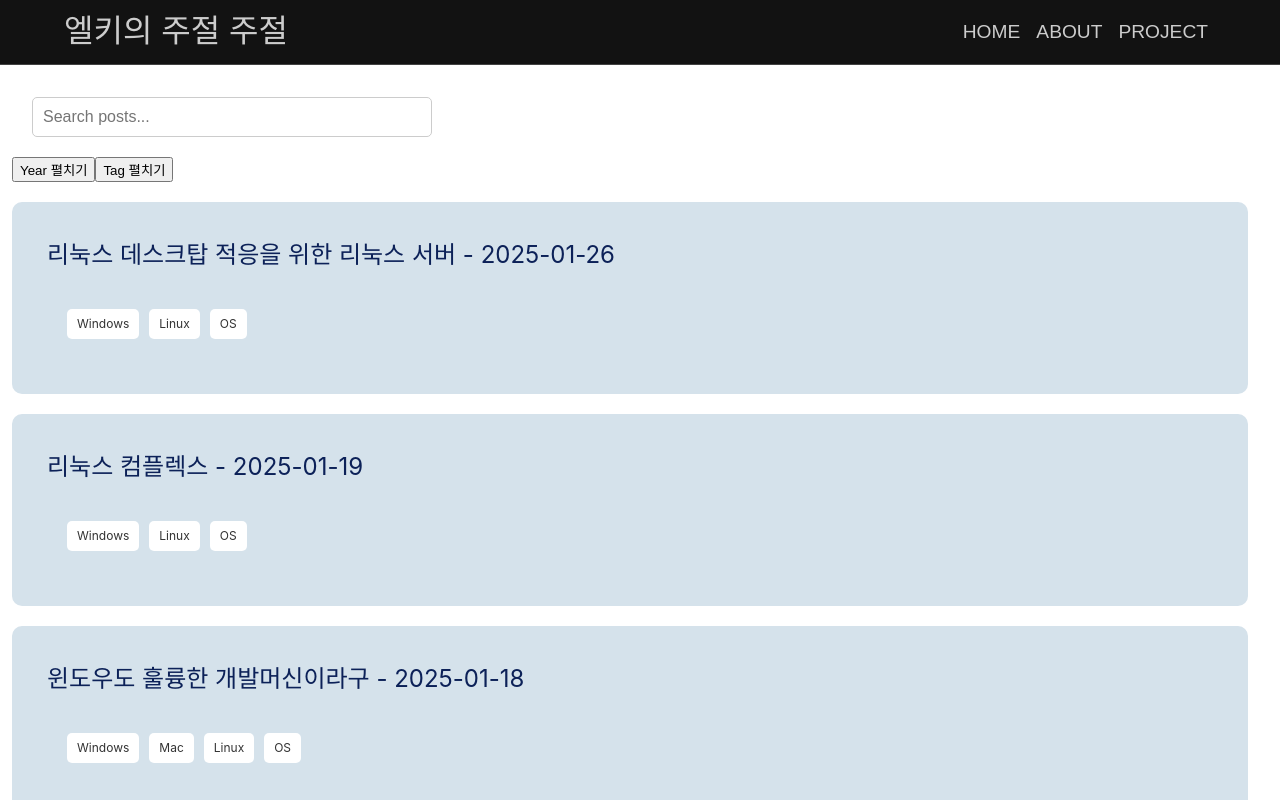
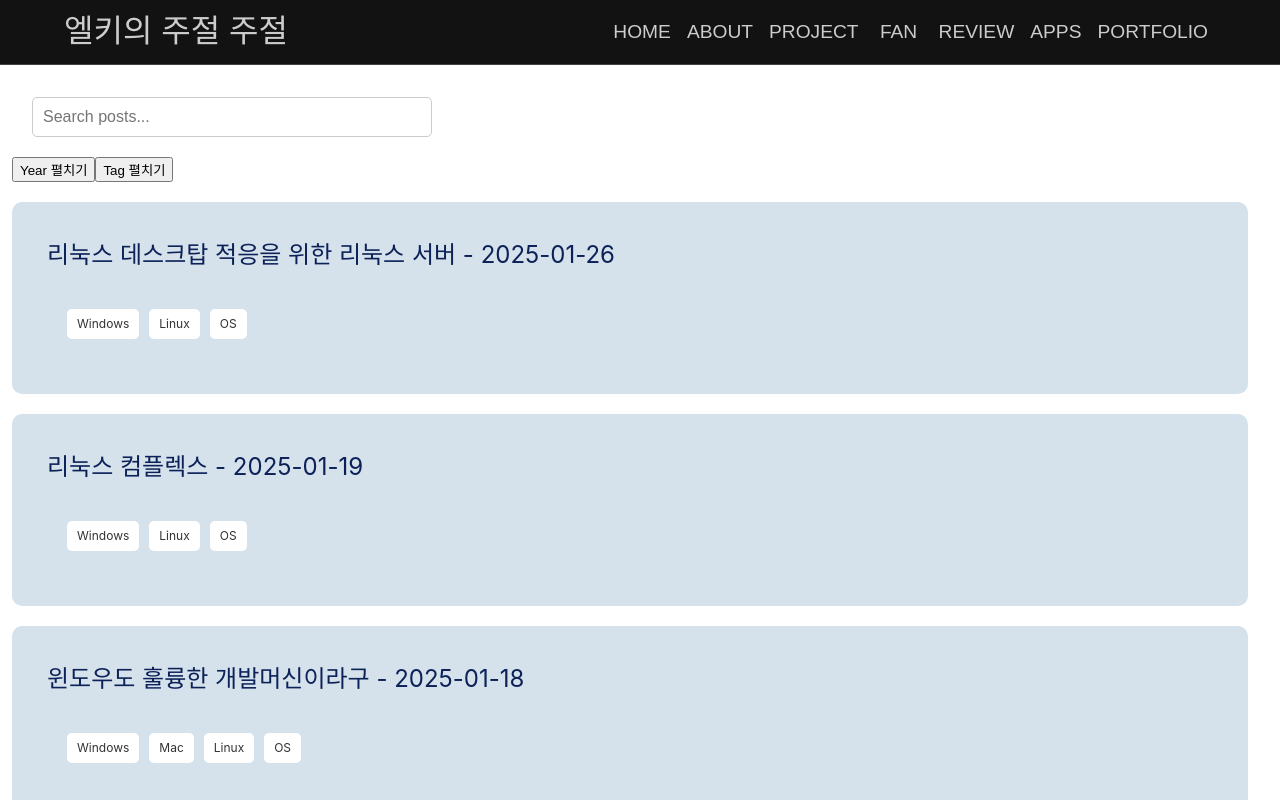
Before and after one commit to elky84/blog, a React (Create React App) app: page / in a window 1280 px wide. Shown: the top 800 px of the page. Built offline with nearby package versions, Linux system fonts and the light colour scheme; a web font is replaced by a local one.

Commit message:
sub gh-pages 링크 추가

```diff
--- a/src/components/Layout/Header/Header.tsx
+++ b/src/components/Layout/Header/Header.tsx
@@ -4,6 +4,9 @@ import { Link as RouterLink } from 'react-router-dom';
 import { AppBar, Toolbar, Typography, Button, Container, Box } from "@mui/material";;
 
 const Header = () => {
+  const homepage = process.env.PUBLIC_URL || "";
+  const baseDomain = new URL(homepage, window.location.origin).origin;
+
   return (
     <>
       <AppBar position="static" color="inherit">
@@ -15,10 +18,10 @@ const Header = () => {
                 엘키의 주절 주절
               </Typography>
             </Box>
-            {["/", "/about", "/project"].map((path, index) => (
+            {["/", "/about", "/project", `${baseDomain}/fan`, `${baseDomain}/review`, `${baseDomain}/apps`, `${baseDomain}/portfolio`].map((path, index) => (
                 <Button key={index} color="inherit" component={RouterLink} to={path}
                   sx={{ color: "primary.main", fontSize: "1.2rem" }}>
-                    {["Home", "About", "Project"][index]}
+                    {["Home", "About", "Project", "Fan", "Review", "Apps", "Portfolio"][index]}
                 </Button>
             ))}
           </Toolbar>
```
